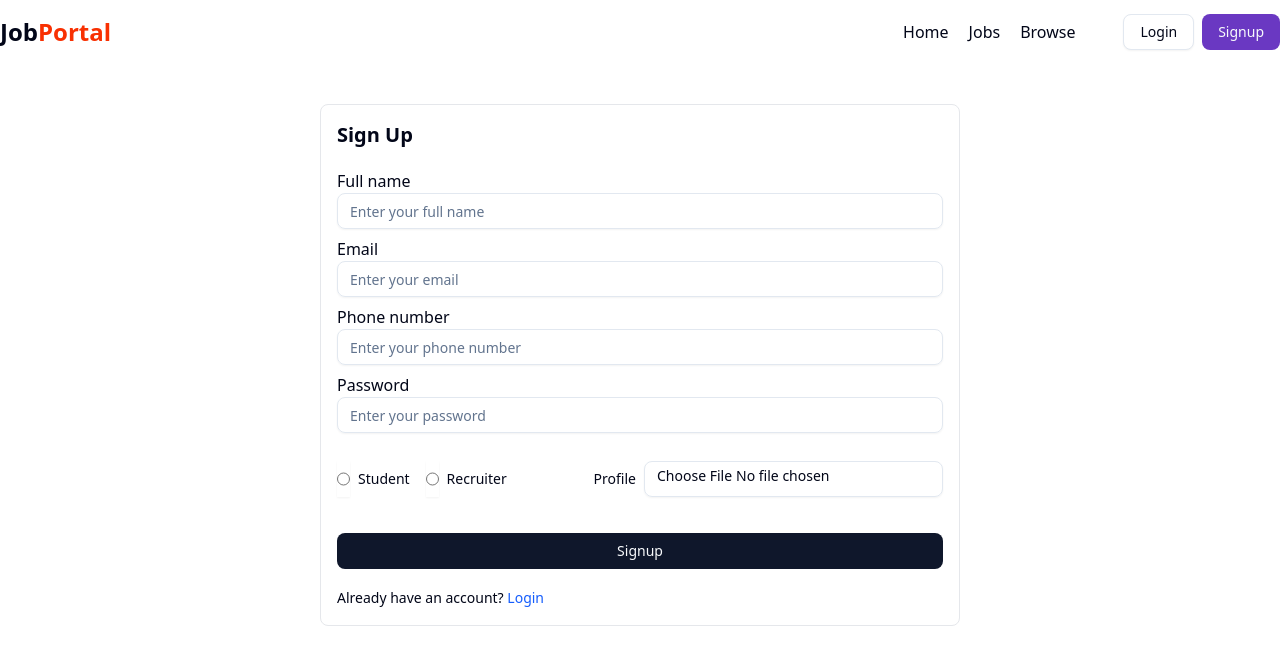
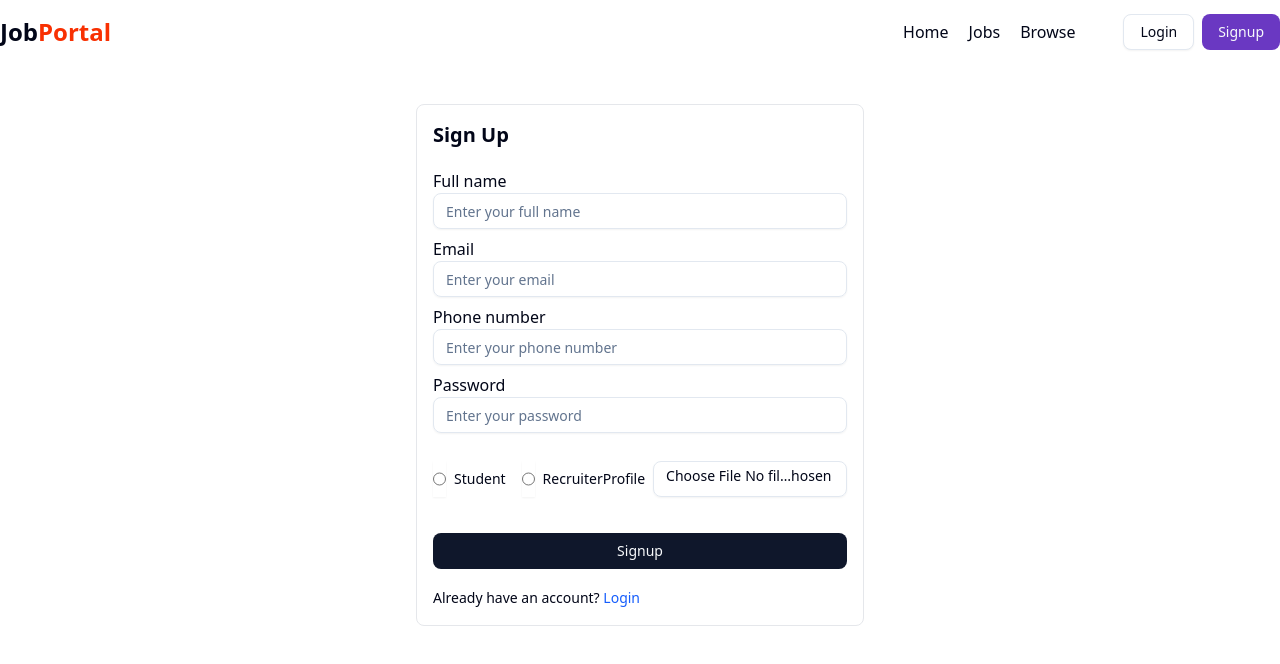
Before and after one commit to atharva-kakarot/job-portal, a React (Vite) app in the folder frontend/: page /signup in a window 1280 px wide. Shown: the top 664 px of the page. Built offline with nearby package versions, Linux system fonts and the light colour scheme; what javascript-time-ago would draw is missing.

Commit message:
UI fixes

```diff
--- a/frontend/src/components/auth/Login.tsx
+++ b/frontend/src/components/auth/Login.tsx
@@ -67,7 +67,7 @@ const Login = () => {
   return (
     <div>
       <Navbar />
-      <div className="flex items-center justify-center max-w-7xl mx-auto">
+      <div className="flex items-center justify-center max-w-4xl mx-auto">
         <form
           onSubmit={submitHandler}
           className="w-1/2 border border-gray-200 rounded-md p-4 my-10"
--- a/frontend/src/components/auth/Signup.tsx
+++ b/frontend/src/components/auth/Signup.tsx
@@ -85,7 +85,7 @@ const Signup: React.FC = () => {
   return (
     <div>
       <Navbar />
-      <div className="flex items-center justify-center max-w-7xl mx-auto">
+      <div className="flex items-center justify-center max-w-4xl mx-auto">
         <form
           onSubmit={submitHandler}
           className="w-1/2 border border-gray-200 rounded-md p-4 my-10"
```
